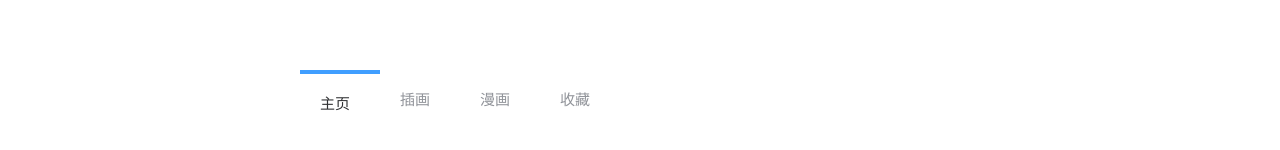
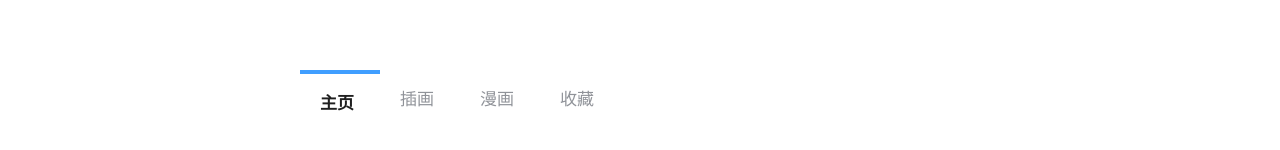
Before and after one commit to NewWriting/Vue_Illustrator, a Vue app: page / in a window 1280 px wide. Shown: the part 574-724 px from the top of the page. Built offline with nearby package versions, Linux system fonts and the light colour scheme.

Commit message:
修改了分类栏的动画

```diff
--- a/src/components/Classification.vue
+++ b/src/components/Classification.vue
@@ -46,7 +46,7 @@ export default {
 .el-menu-item {
   width: 80px;
   height: 50px;
-  font-size: 15px;
+  font-size: 17px;
   color: rgb(133, 133, 149);
 }
 
@@ -54,5 +54,7 @@ export default {
 .el-menu--horizontal > .el-menu-item.is-active {
   border-bottom: none;
   border-top: 4px solid #409eff;
+  color: rgb(31, 31, 31);
+  font-weight: 700;
 }
 </style>
```
